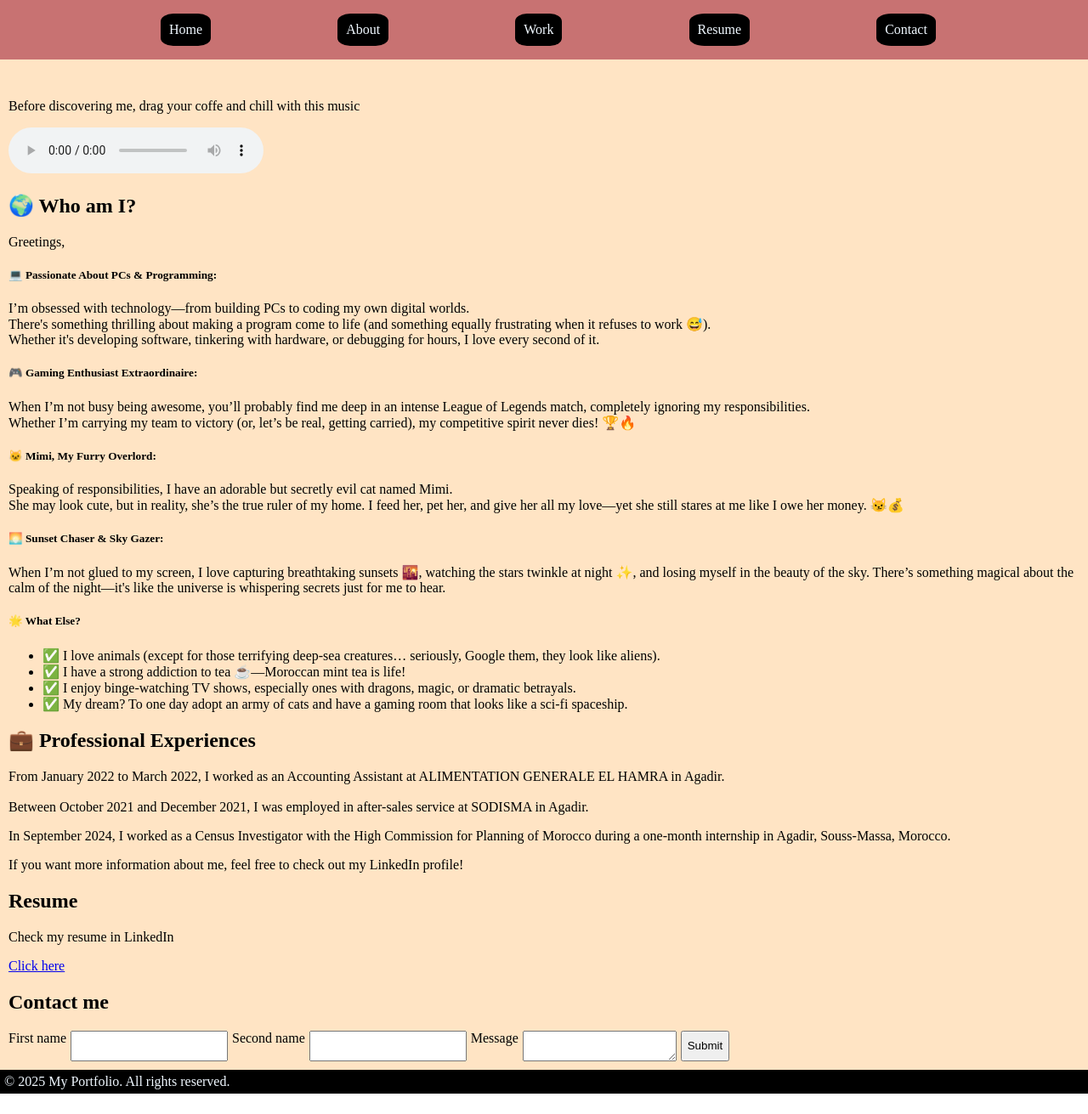
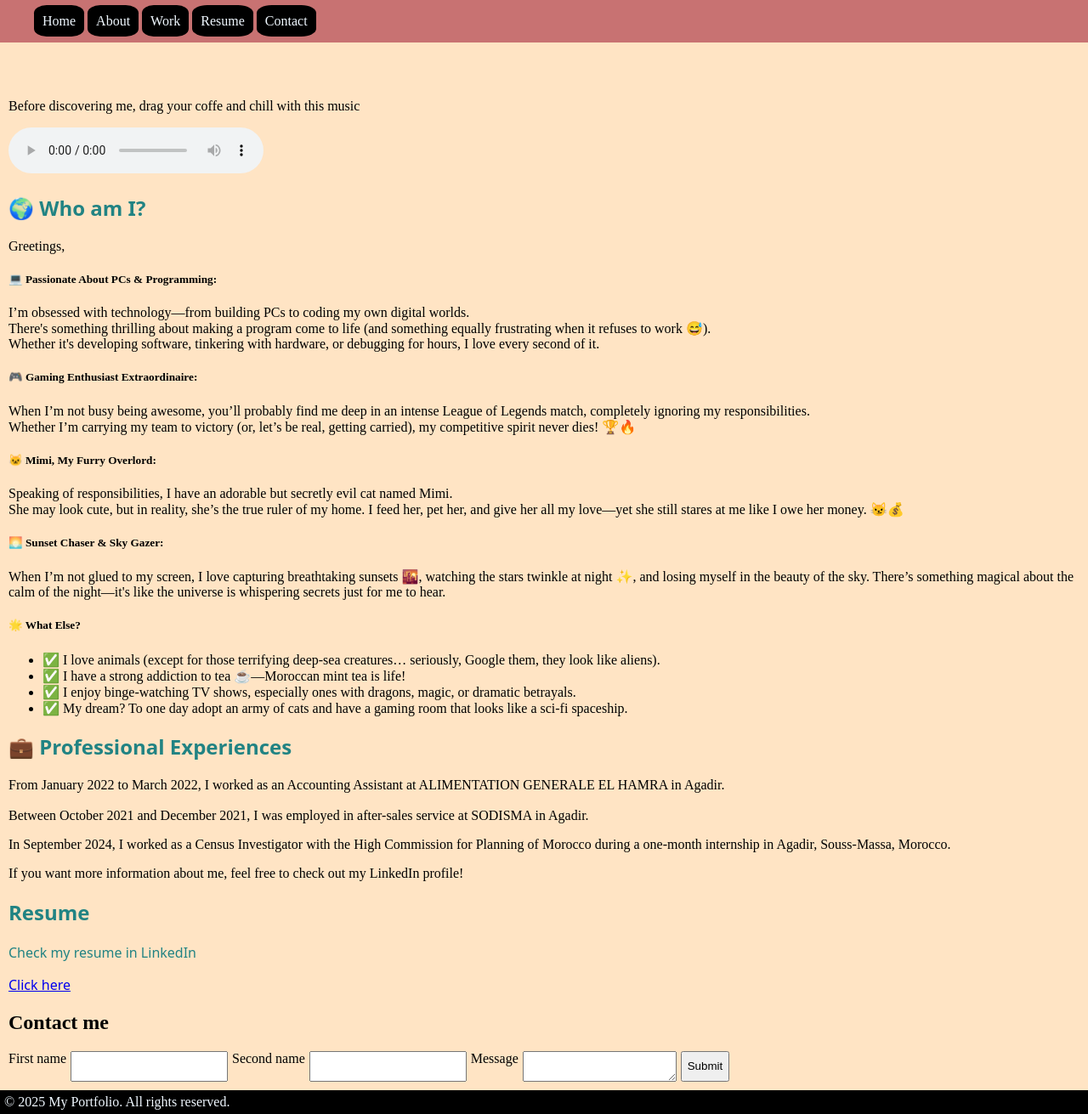
Before and after one commit to zoraaga1/HTML-Project-1, a plain HTML site: page index.html in a window 1280 px wide. Shown: the whole page at 85% size. Before the commit the page ends 1287 px from the top, so only its background shows below. Drawn offline with Linux system fonts and the light colour scheme.

Commit message:
add classes

```diff
--- a/index.html
+++ b/index.html
@@ -27,7 +27,7 @@
             Your browser does not support the audio tag.
         </audio>
         <section id="about">
-            <h2>🌍 Who am I?</h2>
+            <h2 class="titles">🌍 Who am I?</h2>
             <p>Greetings,</p>
             <h5>💻 Passionate About PCs &amp; Programming:</h5>
             <p>
@@ -62,7 +62,7 @@
               </article>
         </section>
         <section id="work">
-            <h2>💼 Professional Experiences</h2>
+            <h2 class="titles">💼 Professional Experiences</h2>
       <p>
         From January 2022 to March 2022, I worked as an Accounting Assistant at ALIMENTATION GENERALE EL HAMRA in Agadir.<br><br>
 
@@ -73,7 +73,7 @@
       </p>
       <p>If you want more information about me, feel free to check out my LinkedIn profile!</p>
         </section>
-        <section id="resume">
+        <section id="resume" class="titles">
             <h2>Resume</h2>
             <p>Check my resume in LinkedIn</p>
             <p><a href="https://www.linkedin.com/in/fatima-azzahra-boutahi-509a3a278/">Click here</a></p>
--- a/style.css
+++ b/style.css
@@ -14,11 +14,11 @@ header {
 
 nav ul{
     padding-right: 30px;
-    display: flex;
-    justify-content: space-evenly;
+    align-items: center;
 }
 
 nav li {
+    display: inline;
     list-style: none;
     background-color: black;
     border-radius: 25%;
@@ -51,3 +51,8 @@ footer p {
     margin: 0px;
     padding: 5px;
 }
+
+.titles {
+    color: rgb(33, 131, 131);
+    font-family: system-ui, -apple-system, BlinkMacSystemFont, 'Segoe UI', Roboto, Oxygen, Ubuntu, Cantarell, 'Open Sans', 'Helvetica Neue', sans-serif;
+}
```
